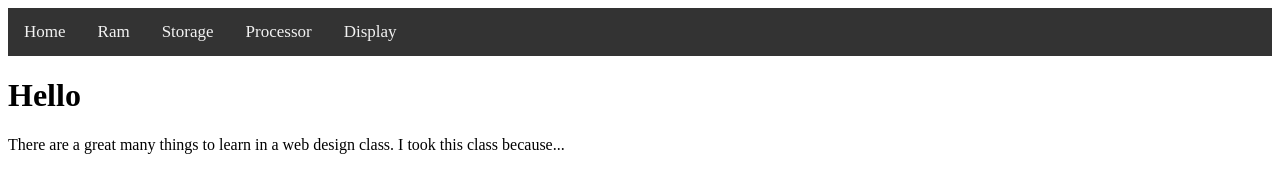
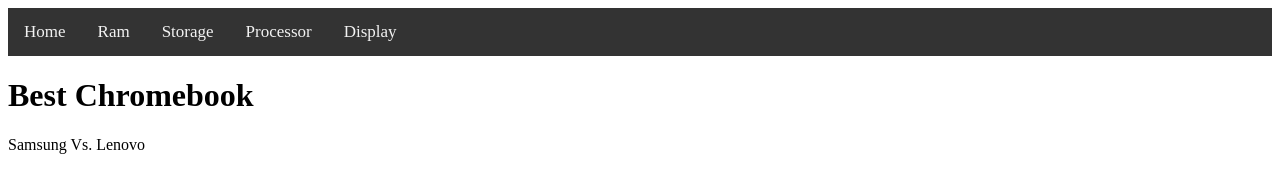
Before and after one commit to rhoughton/Sisyphus, a plain HTML site: page index.html in a window 1280 px wide. Drawn offline with Linux system fonts and the light colour scheme; files that its build step writes are made by us from their sources.

Commit message:
Update index.html

```diff
--- a/index.html
+++ b/index.html
@@ -15,6 +15,6 @@
   </div>
 
 
-<h1> Hello </h1>
-  <p>There are a great many things to learn in a web design class. I took this class because... </p>
+<h1> Best Chromebook </h1>
+  <p>Samsung Vs. Lenovo </p>
     </body>
```
